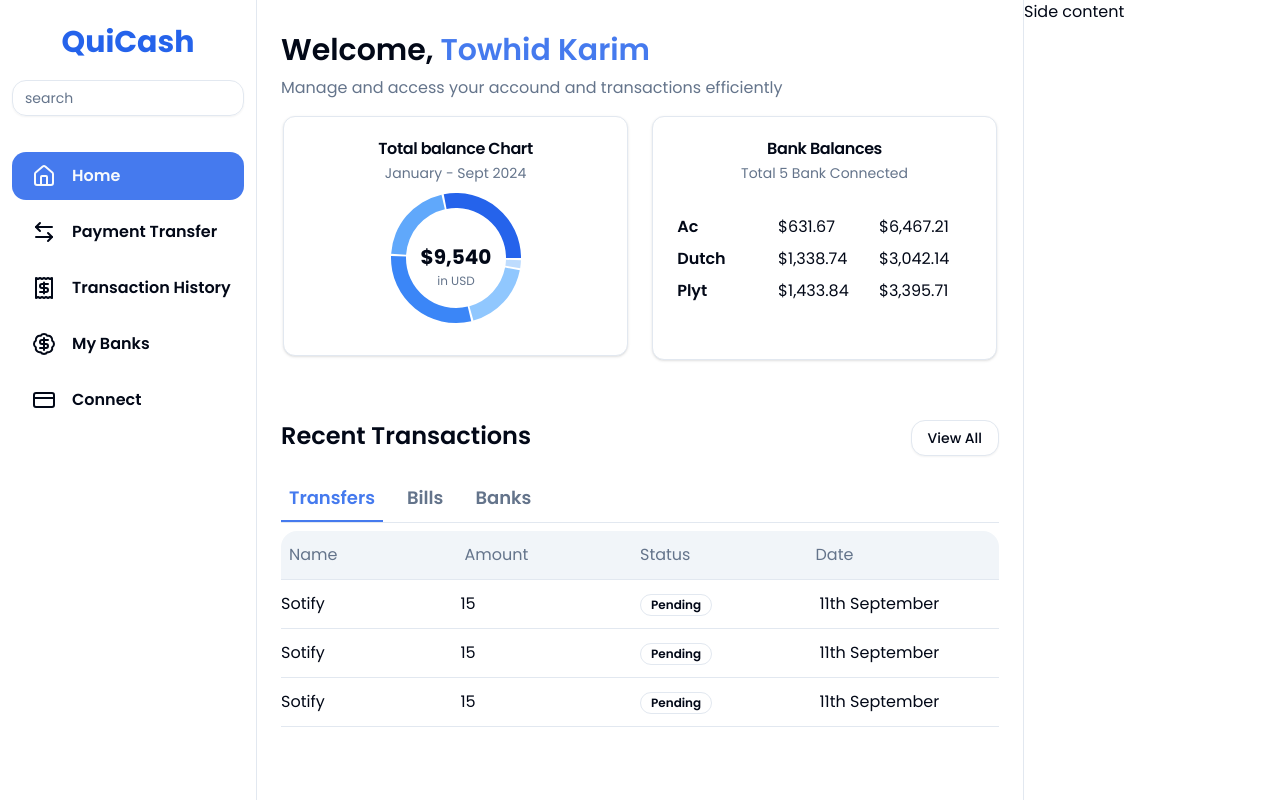
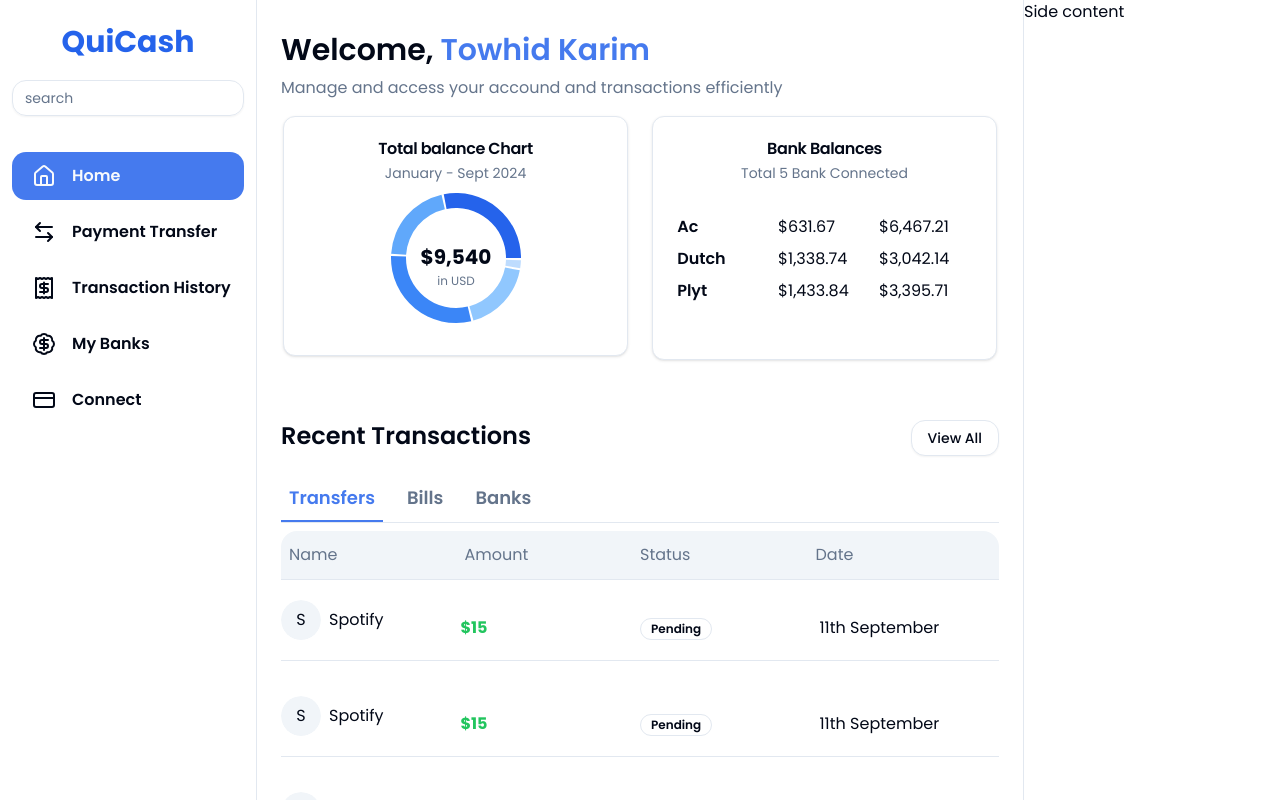
Before and after one commit to Towhidkarim/qui-cash, a Next.js app: page /dashboard in a window 1280 px wide. Built offline with nearby package versions, Linux system fonts and the light colour scheme.

Commit message:
Avatars added

```diff
--- a/app/(auth)/dashboard/components/tabcontents/recent-transactions.tsx
+++ b/app/(auth)/dashboard/components/tabcontents/recent-transactions.tsx
@@ -1,28 +1,32 @@
+import { Avatar, AvatarFallback } from '@/components/ui/avatar';
 import { Badge } from '@/components/ui/badge';
 import { Separator } from '@/components/ui/separator';
+import { cn } from '@/lib/utils';
 import React from 'react';
 
 export default function RecentTransactions() {
   const transactionData = [
     {
-      name: 'Sotify',
+      name: 'Spotify',
       amount: 15,
       status: 'Pending',
       date: '11th September',
     },
     {
-      name: 'Sotify',
+      name: 'Spotify',
       amount: 15,
       status: 'Pending',
       date: '11th September',
     },
     {
-      name: 'Sotify',
+      name: 'Spotify',
       amount: 15,
       status: 'Pending',
       date: '11th September',
     },
   ];
+
+  const transactionClass = 'w-1/4 border-b bg-background py-5';
   return (
     <div className='w-full'>
       <div>
@@ -47,16 +51,26 @@ export default function RecentTransactions() {
         {transactionData.map((item, index) => (
           <div
             key={index}
-            className='flex w-full flex-row items-center rounded-lg bg-secondary'
+            className='flex h-24 w-full flex-row items-center bg-background'
           >
-            <div className='w-1/4 border-b bg-background py-3'>{item.name}</div>
-            <div className='w-1/4 border-b bg-background py-3'>
-              {item.amount}
+            <div
+              className={cn(
+                transactionClass,
+                '-mt-4 flex items-center justify-start gap-2',
+              )}
+            >
+              <Avatar>
+                <AvatarFallback>{item.name[0]}</AvatarFallback>{' '}
+              </Avatar>{' '}
+              {item.name}
             </div>
-            <div className='w-1/4 border-b bg-background py-3'>
+            <div className={cn(transactionClass, 'font-bold text-green-500')}>
+              ${item.amount}
+            </div>
+            <div className={transactionClass}>
               <Badge variant='outline'>{item.status}</Badge>
             </div>
-            <div className='w-1/4 border-b bg-background py-3'>{item.date}</div>
+            <div className={transactionClass}>{item.date}</div>
           </div>
         ))}
       </div>
```
